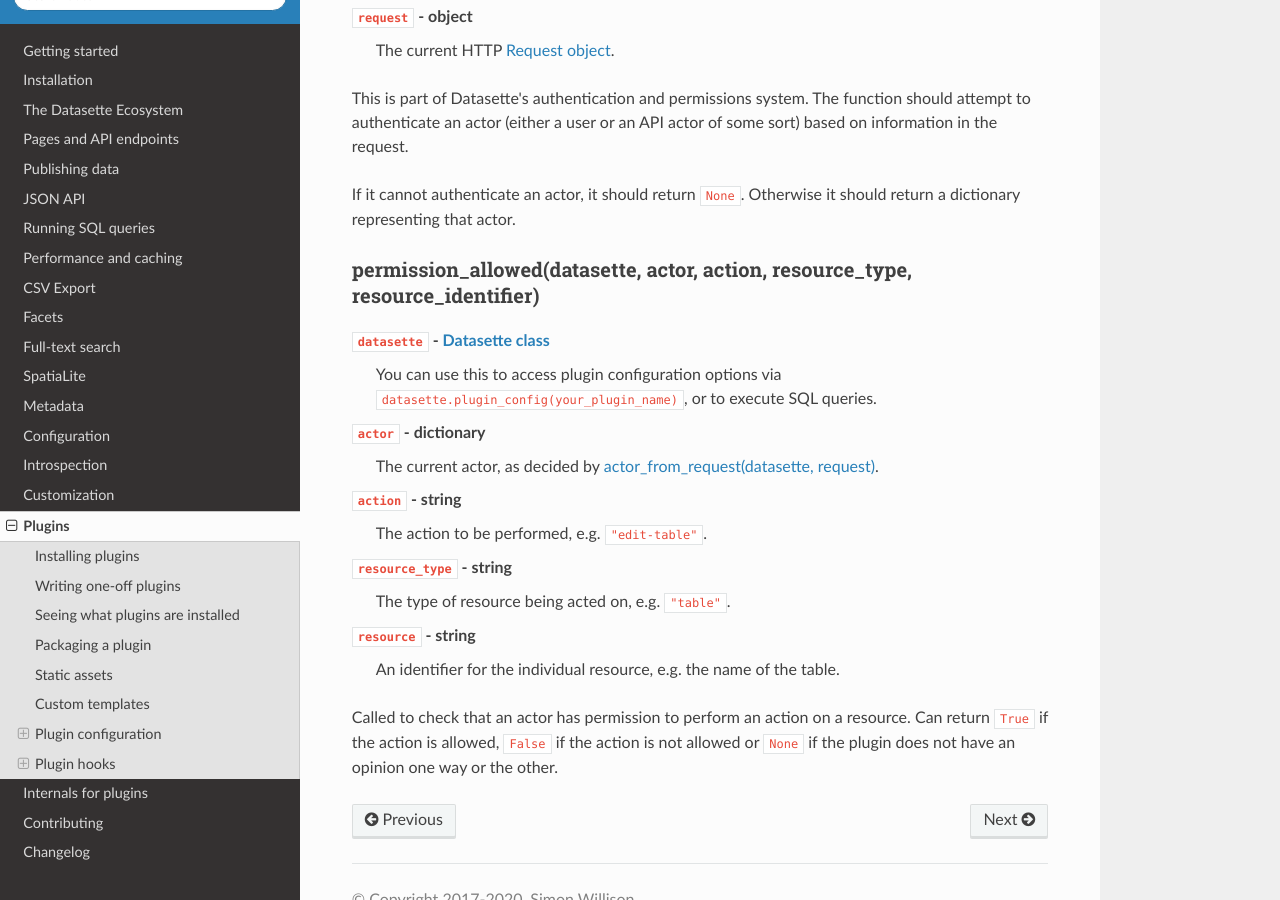
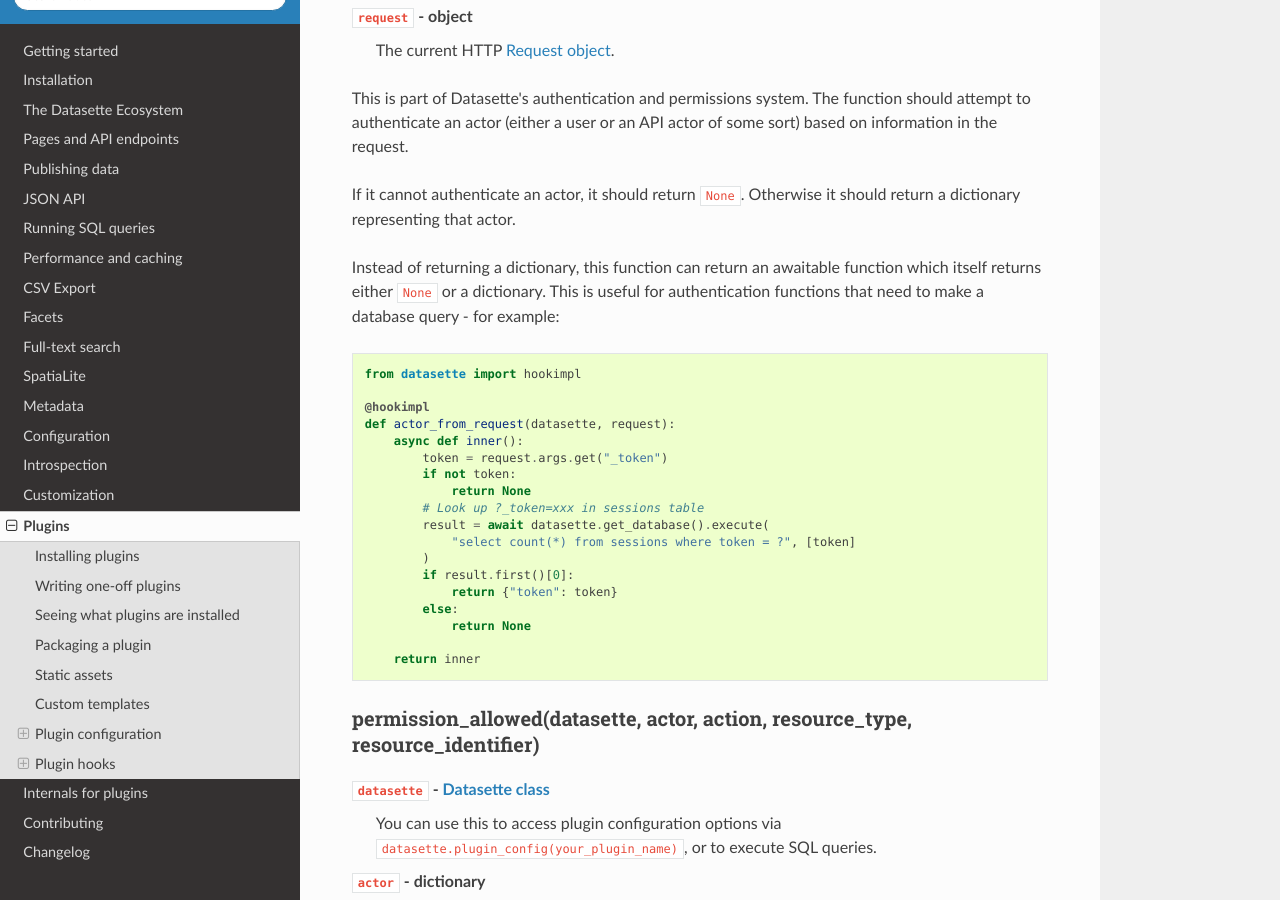
Before and after one commit to simonw/datasette, a Sphinx documentation site: the page built from docs/plugins.rst, in a window 1280 px wide and 900 px high, scrolled down 19684 px. Built offline with Sphinx 7.4.7 and the Read the Docs theme 2.0.0, drawn with Linux system fonts in a browser that asks for light colours.

Commit message:
Implemented actor_from_request with tests, refs #699
Also added datasette argument to permission_allowed hook

```diff
--- a/docs/plugins.rst
+++ b/docs/plugins.rst
@@ -957,6 +957,29 @@
 
 If it cannot authenticate an actor, it should return ``None``. Otherwise it should return a dictionary representing that actor.
 
+Instead of returning a dictionary, this function can return an awaitable function which itself returns either ``None`` or a dictionary. This is useful for authentication functions that need to make a database query - for example:
+
+.. code-block:: python
+
+    from datasette import hookimpl
+
+    @hookimpl
+    def actor_from_request(datasette, request):
+        async def inner():
+            token = request.args.get("_token")
+            if not token:
+                return None
+            # Look up ?_token=xxx in sessions table
+            result = await datasette.get_database().execute(
+                "select count(*) from sessions where token = ?", [token]
+            )
+            if result.first()[0]:
+                return {"token": token}
+            else:
+                return None
+
+        return inner
+
 .. _plugin_permission_allowed:
 
 permission_allowed(datasette, actor, action, resource_type, resource_identifier)
```
Also changed, not shown: 5 other files.
